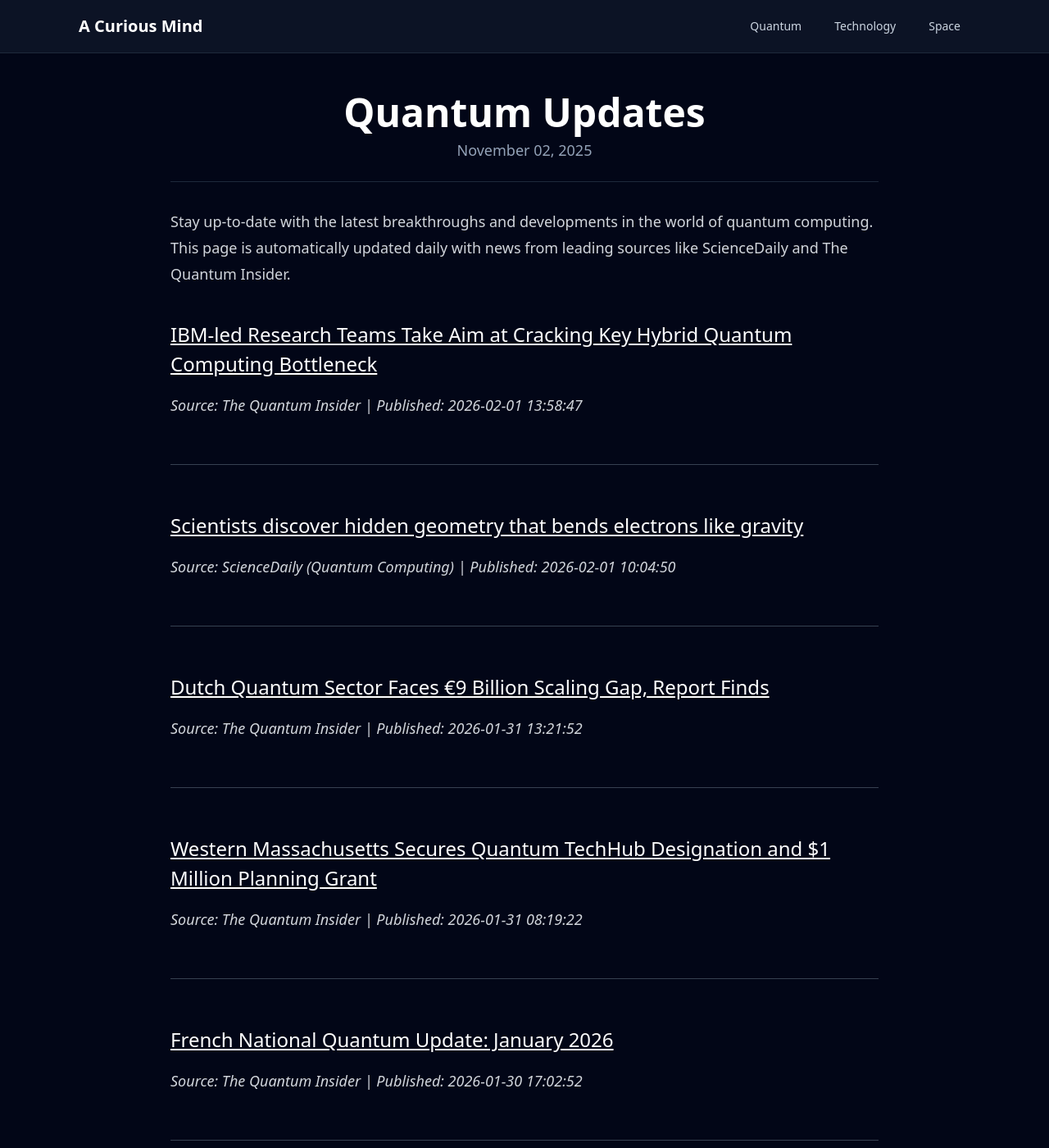
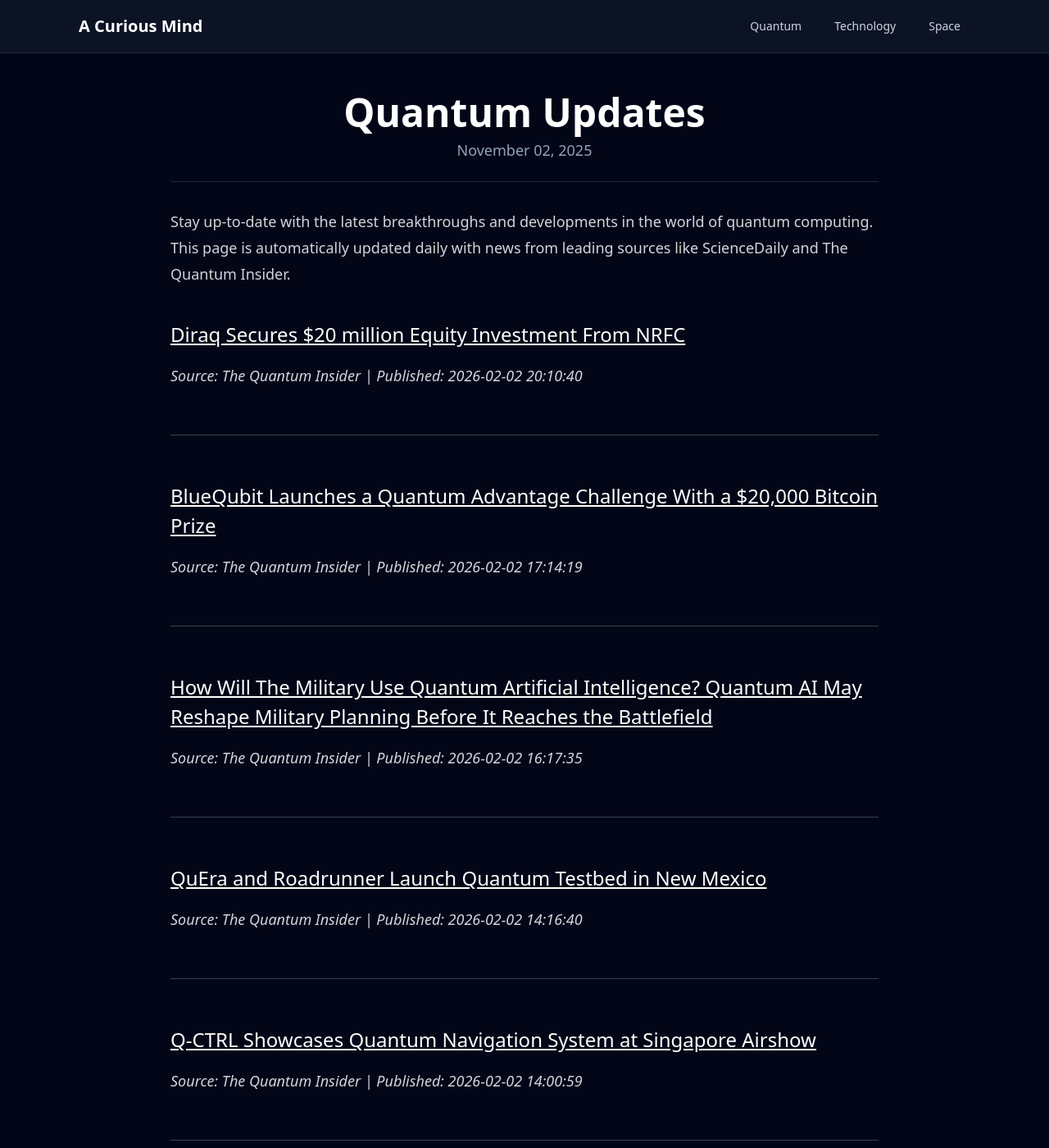
Before and after one commit to onehl7/onehl7.github.io, a Jekyll site: the page built from _posts/2025-11-02-quantum-updates.md, in a window 1280 px wide and 1400 px high. Shown: the whole window at 82% size. Built offline with Jekyll 4.4.1, drawn with Linux system fonts in a browser that asks for light colours; nearby versions of some CDN libraries; some of the changed text lies outside the part shown.

Commit message:
Update quantum news data

```diff
--- a/_data/quantum_news.json
+++ b/_data/quantum_news.json
@@ -1,39 +1,45 @@
 [
   {
     "source": "The Quantum Insider",
-    "title": "IBM-led Research Teams Take Aim at Cracking Key Hybrid Quantum Computing Bottleneck",
-    "link": "https://thequantuminsider.com/2026/02/01/ibm-led-research-teams-take-aim-at-cracking-key-hybrid-quantum-computing-bottleneck/",
-    "published": "2026-02-01 13:58:47"
+    "title": "Diraq Secures $20 million Equity Investment From NRFC",
+    "link": "https://thequantuminsider.com/2026/02/02/diraq-secures-20-million-equity-investment-from-nrfc/",
+    "published": "2026-02-02 20:10:40"
+  },
+  {
+    "source": "The Quantum Insider",
+    "title": "BlueQubit Launches a Quantum Advantage Challenge With a $20,000 Bitcoin Prize",
+    "link": "https://thequantuminsider.com/2026/02/02/bluequbit-launches-a-quantum-advantage-challenge-with-a-20000-bitcoin-prize/",
+    "published": "2026-02-02 17:14:19"
+  },
+  {
+    "source": "The Quantum Insider",
+    "title": "How Will The Military Use Quantum Artificial Intelligence? Quantum AI  May Reshape Military Planning Before It Reaches the Battlefield",
+    "link": "https://thequantuminsider.com/2026/02/02/how-will-the-military-use-quantum-artificial-intelligence-quantum-ai-may-reshape-military-planning-before-it-reaches-the-battlefield/",
+    "published": "2026-02-02 16:17:35"
+  },
+  {
+    "source": "The Quantum Insider",
+    "title": "QuEra and Roadrunner Launch Quantum Testbed in New Mexico",
+    "link": "https://thequantuminsider.com/2026/02/02/quera-roadrunner-quantum-testbed-new-mexico/",
+    "published": "2026-02-02 14:16:40"
+  },
+  {
+    "source": "The Quantum Insider",
+    "title": "Q-CTRL Showcases Quantum Navigation System at Singapore Airshow",
+    "link": "https://thequantuminsider.com/2026/02/02/q-ctrl-quantum-navigation-singapore-airshow/",
+    "published": "2026-02-02 14:00:59"
+  },
+  {
+    "source": "ScienceDaily (Quantum Computing)",
+    "title": "A tiny light trap could unlock million qubit quantum computers",
+    "link": "https://www.sciencedaily.com/releases/2026/02/260201223737.htm",
+    "published": "2026-02-02 05:01:14"
   },
   {
     "source": "ScienceDaily (Quantum Computing)",
     "title": "Scientists discover hidden geometry that bends electrons like gravity",
     "link": "https://www.sciencedaily.com/releases/2026/01/260131084616.htm",
     "published": "2026-02-01 10:04:50"
-  },
-  {
-    "source": "The Quantum Insider",
-    "title": "Dutch Quantum Sector Faces \u20ac9 Billion Scaling Gap, Report Finds",
-    "link": "https://thequantuminsider.com/2026/01/31/dutch-quantum-sector-faces-e9-billion-scaling-gap-report-finds/",
-    "published": "2026-01-31 13:21:52"
-  },
-  {
-    "source": "The Quantum Insider",
-    "title": "Western Massachusetts Secures Quantum TechHub Designation and $1 Million Planning Grant",
-    "link": "https://thequantuminsider.com/2026/01/31/western-massachusetts-quantum-techhub-planning-grant/",
-    "published": "2026-01-31 08:19:22"
-  },
-  {
-    "source": "The Quantum Insider",
-    "title": "French National Quantum Update: January 2026",
-    "link": "https://thequantuminsider.com/2026/01/30/french-national-quantum-update-january-2026/",
-    "published": "2026-01-30 17:02:52"
-  },
-  {
-    "source": "The Quantum Insider",
-    "title": "Quantum Cloud Computing: What it Means for Businesses",
-    "link": "https://thequantuminsider.com/2026/01/30/quantum-computing-in-the-cloud-for-businesses/",
-    "published": "2026-01-30 16:41:27"
   },
   {
     "source": "ScienceDaily (Quantum Computing)",
@@ -52,11 +58,5 @@
     "title": "Researchers unlocked a new shortcut to quantum materials",
     "link": "https://www.sciencedaily.com/releases/2026/01/260121233404.htm",
     "published": "2026-01-22 05:03:43"
-  },
-  {
-    "source": "ScienceDaily (Quantum Computing)",
-    "title": "A tiny spin change just flipped a famous quantum effect",
-    "link": "https://www.sciencedaily.com/releases/2026/01/260121233400.htm",
-    "published": "2026-01-22 04:43:56"
   }
 ]
```
